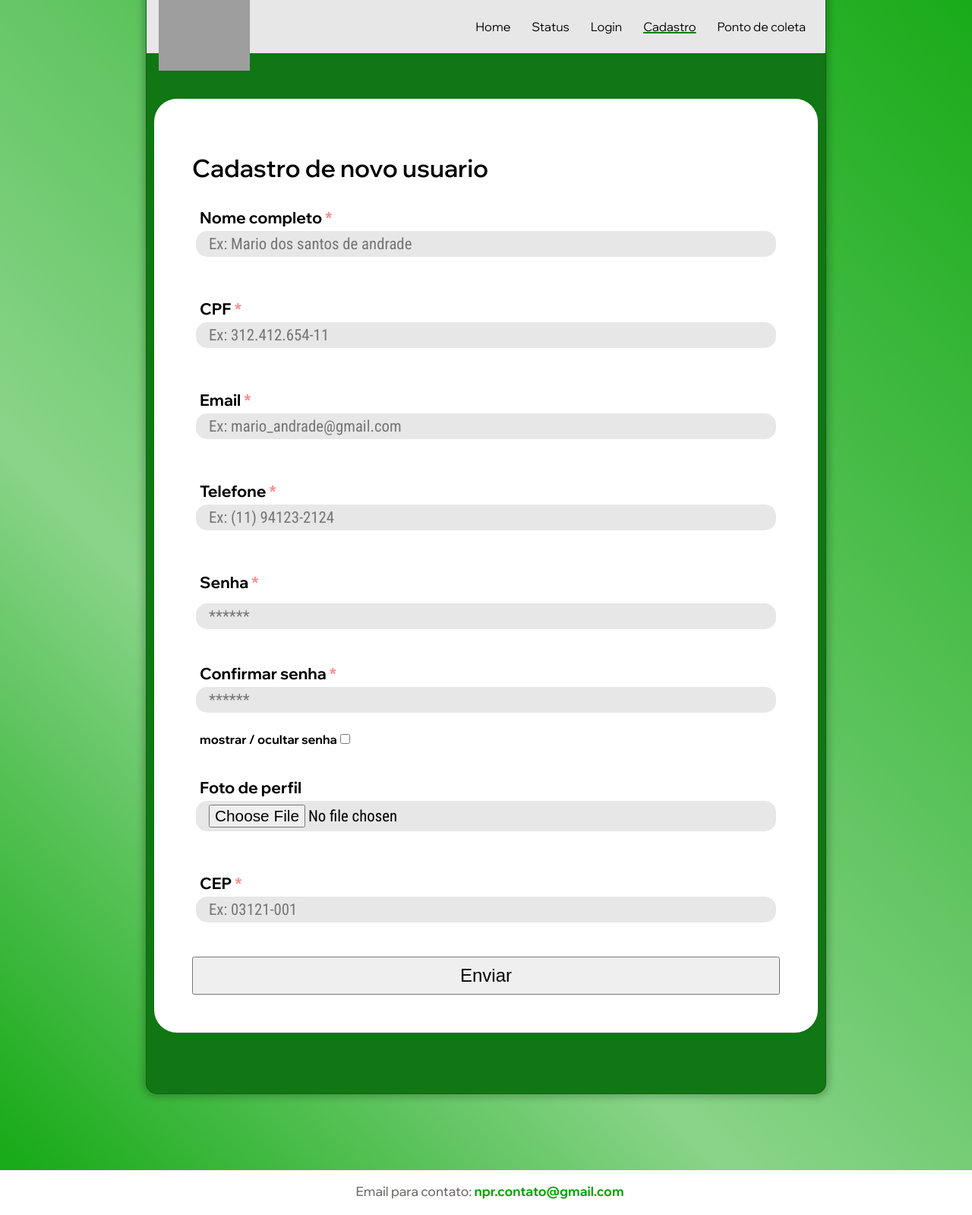
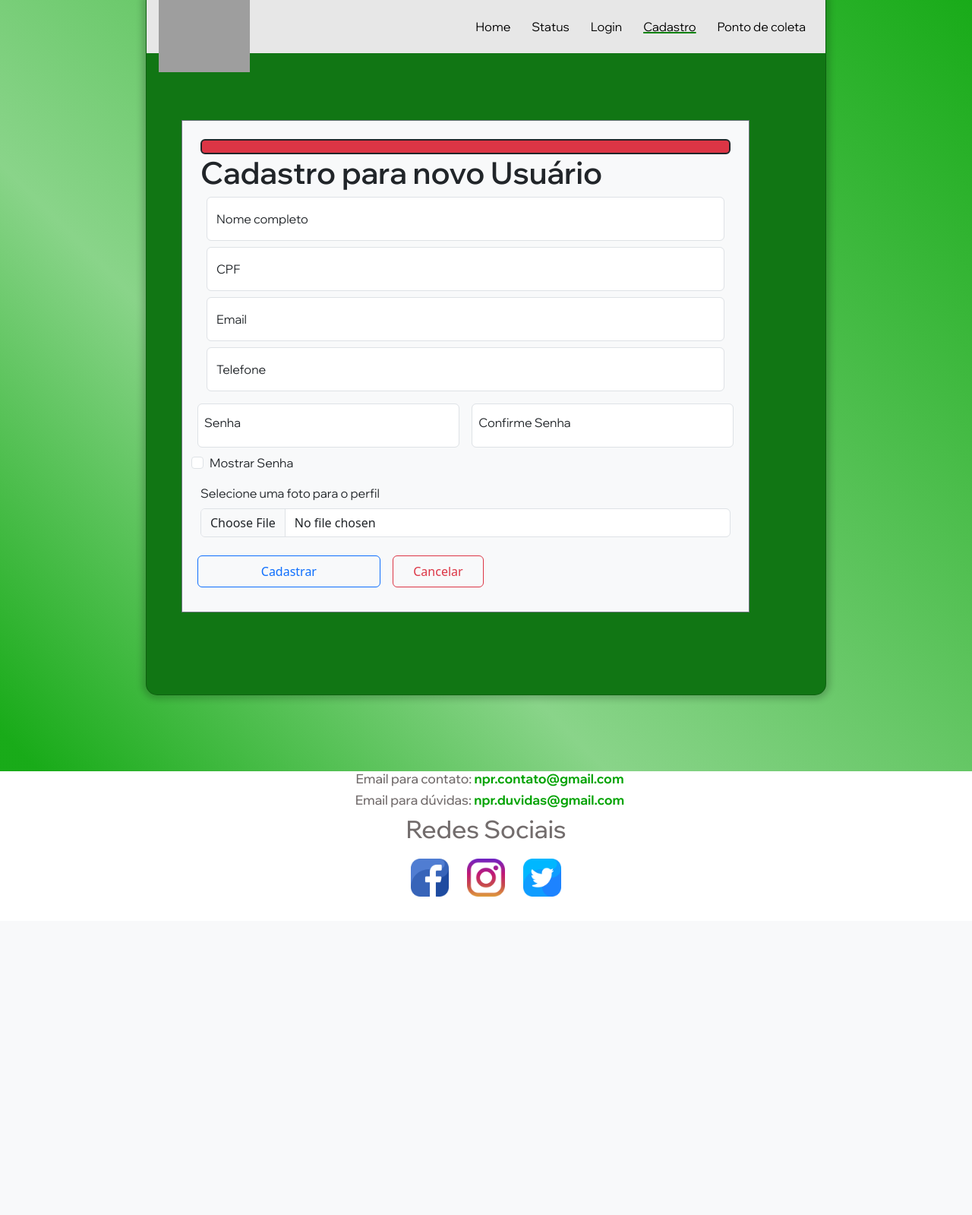
Before and after one commit to LacamJC/NPR, a Node server app: page /cadastro in a window 1280 px wide. Shown: the top 1599 px of the page at 76% size. After the commit the page ends 1180 px from the top, so only its background shows below. Run offline with Node 20, Linux system fonts and the light colour scheme; some libraries are stand-ins or nearby versions; grey boxes are pictures that could not be loaded.

Commit message:
Finalização do novo formulario de cadastro

```diff
--- a/public/js/mascara.js
+++ b/public/js/mascara.js
@@ -1,4 +1,5 @@
-const campoTEL = document.getElementById('id_tel');
+const campoTEL = document.getElementById('FloatingTel');
+
 
 campoTEL.addEventListener('keypress', () =>
 {
@@ -20,7 +21,7 @@
     }
 })
 
-const campoCPF = document.getElementById('id_cpf');
+const campoCPF = document.getElementById('FloatingCPF');
 
 
 campoCPF.addEventListener('keypress', () =>
--- a/views/npr/cadastro_att.ejs
+++ b/views/npr/cadastro_att.ejs
@@ -1,6 +1,7 @@
 <!DOCTYPE html>
 <html lang="pt-br">
 <head>
+    <link href="https://cdn.jsdelivr.net/npm/bootstrap@5.3.2/dist/css/bootstrap.min.css" rel="stylesheet" integrity="sha384-T3c6CoIi6uLrA9TneNEoa7RxnatzjcDSCmG1MXxSR1GAsXEV/Dwwykc2MPK8M2HN" crossorigin="anonymous">
     <meta charset="UTF-8">
     <meta http-equiv="X-UA-Compatible" content="IE=edge">
     <meta name="viewport" content="width=device-width, initial-scale=1.0">
@@ -8,7 +9,7 @@
     <link rel="stylesheet" href="css/homecelular.css" type="text/css">
     <link rel="stylesheet" href="css/bg_img.css" type="text/css">
     <link rel="stylesheet" href="css/fonte.css" type="text/css">
-    <link rel="stylesheet" href="css/form.css" type="text/css">
+    <!-- <link rel="stylesheet" href="css/form.css" type="text/css"> -->
     <link rel="stylesheet" href="css/footer.css" type="text/css">
     <link rel="shortcut icon" href="img/icon_reciclagem-Naoseidasdquasnt.png" type="image/x-icon">
 </head>
@@ -36,143 +37,66 @@
                 </nav>
             </header>
 
-            <!-- <div id="msg">
-                <______%= erros%_________>
-            </div> -->
+
 
             <div class="conteudo_principal_regua" style="background-color: transparent;">
-                <form method="post" action="/add_usuario" id="formulario_envio">
-                    <h1>Cadastro de novo usuario</h1>
-                    <div class="form_item">
-                        <label for="nome">Nome completo <span>*</span></label>
-                        <input type="text" name="nomeUsuario" id="usuario_nome" required placeholder="Ex: Mario dos santos de andrade" class="form_caixa_texto" value="<%=valNome%>">
+
+                    <div class="row">
+                        <form method="post" action="/add_usuario" class="col col-10 m-5 border border-secondary p-4 bg-light">
+                            <div class="msg bg-danger text-danger-emphasis border border-dark border-2 rounded p-2">
+                                <%=msg%>
                             </div>
-                    <div class="form_item">
-                        <label for="cpf">CPF <span>*</span></label>
-                        <input type="text" name="cpfUsuario" id="id_cpf" maxlength="14" required placeholder="Ex: 312.412.654-11" class="form_caixa_texto" value="<%=valCpf%>">
-                    </div>
-                    <div class="form_item">
-                        <label for="email">Email <span>*</span></label>
-                        <input type="email" name="emailUsuario" id="" required placeholder="Ex: mario_andrade@gmail.com" class="form_caixa_texto" value="<%=valEmail%>">
-                    </div>
-                    <div class="form_item">
-                        <label for="usuario_telefone">Telefone <span>*</span></label>
-                        <input type="text" name="telUsuario" id="id_tel" maxlength="14" required placeholder="Ex: (11) 94123-2124" class="form_caixa_texto" value="<%=valTel%>">
+                            <h1>Cadastro para novo Usuário</h1>
+                            <div class="form-floating m-2">
+                                <input type="text" name="nomeUsuario" id="FloatingName" class="form-control" placeholder="Nome completo" required value="<%= valNome %>">
+                                <label for="FloatingName">Nome completo</label>
                             </div>
 
-<!-- Pq precisa informar o numero da casa e o complemento em um formulario de cadastro???????????
-                    <div class="form_item">
-                        <label for="casa_numero">n da casa <span>*</span></label>
-                        <input type="text" name="numEndUsuario" id="" class="form_caixa_texto">
+                            <div class="form-floating m-2">
+                                <input type="text" name="cpfUsuario" id="FloatingCPF" class="form-control" placeholder="CPF" maxlength="14" required value="<%= valCpf %>">
+                                <label for="FloatingCPF">CPF</label>
                             </div>
 
-                    <div class="form_item">
-                        <label for="complemento">Complemento</label>
-                        <input type="text" name="compleEndUsuario" id="" placeholder="Ex: Próximo a avenida das bandeiras" class="form_caixa_texto">
-                    </div> -->
-                    <div class="form_item">
-                        <label for="senha">Senha <span>*</span></label>
-                        <input type="password" name="senhaUsuario" id="senha" required placeholder="******" maxlength="6" class="form_caixa_texto">
-
-                    </div>
-                    <div class="form_item">
-                        <label for="confirma_senha">Confirmar senha <span>*</span></label>
-                        <input type="password" name="senhaConfirmaUsuario" id="confirmaSenha" required class="form_caixa_texto" placeholder="******" maxlength="6">
-                        <label for="ocultarSenha" class="ocultarSenha" style="    color: black;
-                        font-size: 1em;
-                        font-weight: bold;
-                        ">mostrar / ocultar senha<input type="checkbox" name="" id="ocultarSenha"></label>
+                            <div class="form-floating m-2">
+                                <input type="email" name="emailUsuario" id="FloatingEmail" class="form-control" placeholder="Email" required value="<%= valEmail %>">
+                                <label for="FloatingEmail">Email</label>
                             </div>
 
-
-                    <div class="msg">
-                        <%=msg%>
+                            <div class="form-floating m-2 " >
+                                <input type="text" name="telUsuario" id="FloatingTel" class="form-control" placeholder="Telefone" maxlength="14" required value="<%= valTel %>">
+                                <label for="FloatingTel">Telefone</label>
                             </div>
 
-                    <div class="form_item">
-                        <label for="foto_perfil">Foto de perfil</label>
-                        <input type="file" name="fotoPerfil" id="fotoPerfil" class="form_caixa_texto" style="display: block;">
+                            <div class="row">
+                                <div class="form-floating m-1 p-1 col">
+                                    <input type="password" name="senhaUsuario" id="FloatingPassword" class="form-control" placeholder="Senha" autocomplete="off" maxlength="6" required>
+                                    <label for="FloatingPassword">Senha</label>
                                 </div>
-
-                    <div class="form_item">
-                        <label for="cep">CEP <span>*</span></label>
-                        <input type="text" name="cepUsuario" id="id_cep" maxlength="9"  placeholder="Ex: 03121-001" class="form_caixa_texto" value="<%=valCep%>" required minlength="9">
+                                <div class="form-floating m-1 p-1 col">
+                                    <input type="password" name="senhaConfirmaUsuario" id="FloatingConfirmPassword" class="form-control" placeholder="Confirme Senha" autocomplete="off" maxlength="6" required>
+                                    <label for="FloatingConfirmPassword">Confirme Senha</label>
                                 </div>
 
 
 
-                   <!--
-                    <div class="form_item">
-                        <div class="radio_usuario">
-                                <h2>Tipo de usuario</h2>
-
-                                <div class="radio_usuario_item" onclick="selecionado(0)">
-                                    <label for="radio_0" class="txt_radio">Quero apenas usar o mapa e também poder cadastrar pontos de coleta</label>
-                                    <input type="radio" class="opt_radio" name="tipo_usuario" id="radio_0">
-                                </div>
-
-                                <div class="radio_usuario_item" onclick="selecionado(1)">
-                                    <label for="radio_1" class="txt_radio">Sou uma empresa e gostaria de fazer uma parceria</label>
-                                    <input type="radio" class="opt_radio" name="tipo_usuario" id="radio_1" >
-                                </div>
-
-                                <div class="radio_usuario_item" onclick="selecionado(2)">
-                                    <label for="radio_2" class="txt_radio">Quero me cadastrar como funcionario de uma empresa ja cadastrada</label>
-                                    <input type="radio" class="opt_radio" name="tipo_usuario" id="radio_2">
-                                </div>
+                                <div class="form-check mb-3">
+                                    <input type="checkbox" name="" id="ocultarSenha" class="form-check-input">
+                                    <label for="ocultarSenha" class="form-check-label">Mostrar Senha</label>
                                 </div>
                             </div>
 
-                    <div id="form_empresa" class="ocultar form_item">
-                        <h2>Dados da empresa </h2>
-
-                        <div class="form_item">
-                            <label for="">Nome fantasia <span>*</span></label>
-                            <p class="form_caixa_texto travado" id="fake_nome_fantasia" style="height: 50px;"></p>
+                            <div class="mb-3">
+                                <label for="formFile" class="form-label">Selecione uma foto para o perfil</label>
+                                <input type="file" name="fotoPerfil" id="formFile" class="form-control">
                             </div>
 
-                        <div class="form_item">
-                            <label for="">Endereço <span>*</span></label>
-                            <p class="form_caixa_texto travado" id="fake_endereco" style="height: 50px;"></p>
+                            <div class="row">
+                                <input type="submit" value="Cadastrar" class="btn btn-outline-primary m-2 p-2 col col-4">
+                                <input type="reset" value="Cancelar" class="btn btn-outline-danger m-2 p-2 col col-2">
                             </div>
-
-                        <div class="form_item">
-                            <label for="">Telefone <span>*</span></label>
-                            <p class="form_caixa_texto travado" id="fake_telefone" style="height: 50px;"></p>
-                        </div>
-
-                        <div class="form_item">
-                            <label for="">Email <span>*</span></label>
-                            <p class="form_caixa_texto travado" id="fake_email" style="height: 50px;"></p>
-                        </div>
+                        </form>
 
                     </div>
-
-                    <div id="form_cadastro_funcionario" class=" ocultar ">
-                        <h2>Dados do funcionario</h2>
-
-
-                        <div class="form_item">
-                            <label for="">CNPJ da empresa</label>
-                            <input type="text" name="" id="" class="form_caixa_texto">
-                        </div>
-                    </div>
-
-                    <div id="form_cadastro_usuario" class=" ocultar ">
-
-                            <div class="form_item">
-                                <label for="">Rua</label>
-                                <input type="text" class="form_caixa_texto travado" id="cepRua">
-                            </div>
-
-                            <input type="button" value="Consultar" onclick="analiseCep()">
-                    </div>
-                    -->
-
-                    <input type="submit" value="Enviar" class="btn_enviar" onclick="alert_cadastro()">
-
-
-                </form>
 
 
             </div>
@@ -198,11 +122,12 @@
       <script src="js/ocultar.js"></script>
       <script src="js/busca.js"></script>
       <script src="js/script.js"></script>
+      <script src="https://cdn.jsdelivr.net/npm/bootstrap@5.3.2/dist/js/bootstrap.bundle.min.js" integrity="sha384-C6RzsynM9kWDrMNeT87bh95OGNyZPhcTNXj1NW7RuBCsyN/o0jlpcV8Qyq46cDfL" crossorigin="anonymous"></script>
 
       <script>
 
-            const passwordInput = document.getElementById("senha");
-            const confirmPassword = document.getElementById("confirmaSenha");
+            const passwordInput = document.getElementById("FloatingPassword");
+            const confirmPassword = document.getElementById("FloatingConfirmPassword");
             const ocultarSenha = document.getElementById("ocultarSenha");
 
             ocultarSenha.addEventListener("change", function() {
```
Also changed, not shown: app.js (+7 -2 lines). Lines whose indentation alone changed are shown as unchanged.
